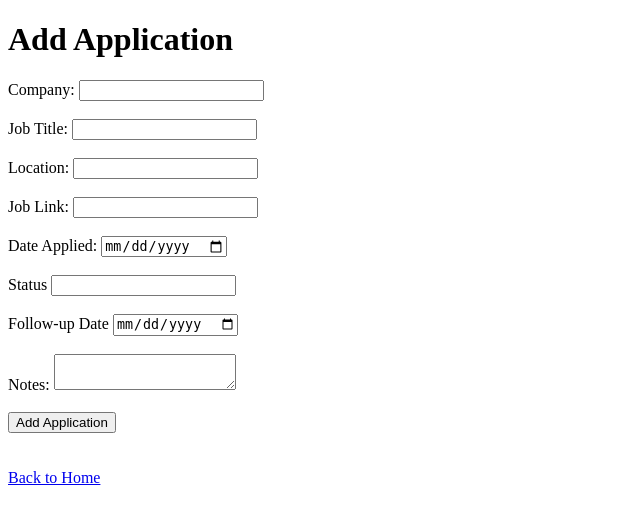
After one commit to DeviWilk3747/job-application-tracker-flask, a Flask app: page /add-application in a window 1280 px wide. The commit adds this page. Shown: the top 524 px of the page, without its empty margins (0-640 px from the left). Run offline with Flask 3, Linux system fonts and the light colour scheme.

Commit message:
Add application form and database insert

```diff
--- a/app.py
+++ b/app.py
@@ -7,15 +7,15 @@ cursor = connection.cursor()
 # Creates application table if it doesn't already exist
 def create_table():
     cursor.execute(
-        """ CREATE TABLE If NOT EXISTS applications(
+        """ CREATE TABLE IF NOT EXISTS applications(
         id INTEGER PRIMARY KEY,
         company TEXT,
         job_title TEXT,
         location TEXT,
         job_link TEXT,
         date_applied TEXT,
-        status TEXT
-        follow_up_date TEXT
+        status TEXT,
+        follow_up_date TEXT,
         notes TEXT
         )
         """
@@ -27,10 +27,49 @@ create_table()
 # Create Flask application
 app = Flask(__name__)
 
+app.secret_key = "development-secret-key"
+
 # Home page route
 @app.route("/")
 def home():
     return render_template("index.html")
+
+@app.route("/add-application", methods=["GET", "POST"])
+def add_application():
+    if request.method == "POST":
+
+        # Retrieve submitted form data
+        company = request.form.get("company", "").strip()
+        job_title = request.form.get("job_title", "").strip()
+        location = request.form.get("location", "").strip()
+        job_link = request.form.get("job_link", "").strip()
+        date_applied = request.form.get("date_applied", "").strip()
+        status = request.form.get("status", "").strip()
+        follow_up_date = request.form.get("follow_up_date", "").strip()
+        notes = request.form.get("notes", "").strip()
+
+        if not company or not job_title or not date_applied or not status:
+            return render_template(
+                "add_application.html",
+                error="All fields required."
+            )
+
+        cursor.execute(
+            """
+            INSERT INTO applications
+            (company, job_title, location, job_link, date_applied, status, follow_up_date, notes)
+            VALUES (?, ?, ?, ?, ?, ?, ?, ?)
+            """,
+            (company, job_title, location, job_link, date_applied, status, follow_up_date, notes)
+        )
+
+        connection.commit()
+
+        flash("Application added successfully!")
+        return redirect(url_for("home"))
+
+    return render_template("add_application.html")
+
 
 
 
--- /dev/null
+++ b/templates/add_application.html
@@ -0,0 +1,94 @@
+<!DOCTYPE html>
+<html>
+    <head>
+        <title>Add Application</title>
+    </head>
+
+    <body>
+        <h1>Add Application</h1>
+
+        {% if error %}
+            <p>{{ error }}</p>
+        {% endif %}
+
+        <form action="/add-application" method="POST">
+            <label for="company">Company:</label>
+            <input
+                type="text"
+                id="company"
+                name="company"
+                required
+            >
+
+            <br><br>
+
+            <label for="job_title">Job Title:</label>
+            <input
+                type="text"
+                id="job_title"
+                name="job_title"
+                required
+            >
+
+            <br><br>
+
+            <label for="location">Location:</label>
+            <input
+                type="text"
+                id="location"
+                name="location"
+            >
+
+            <br><br>
+
+            <label for="job_link">Job Link:</label>
+            <input
+                type="text"
+                id="job_link"
+                name="job_link"
+            >
+
+            <br><br>
+
+            <label for="date_applied">Date Applied:</label>
+            <input
+                type="date"
+                id="date_applied"
+                name="date_applied"
+                required
+            >
+
+            <br><br>
+
+            <label for="status">Status</label>
+            <input
+                type="text"
+                id="status"
+                name="status"
+                required
+            >
+
+            <br><br>
+
+            <label for="follow_up_date">Follow-up Date</label>
+            <input
+                type="date"
+                id="follow_up_date"
+                name="follow_up_date"
+            >
+
+            <br><br>
+
+            <label for="notes">Notes:</label>
+            <textarea id="notes" name="notes"></textarea>
+
+            <br><br>
+
+            <button type="submit">Add Application</button>
+        </form>
+
+        <br><br>
+
+        <a href="/">Back to Home</a>
+    </body>
+</html>
```
Also changed, not shown: templates/index.html (+11 -0 lines).
